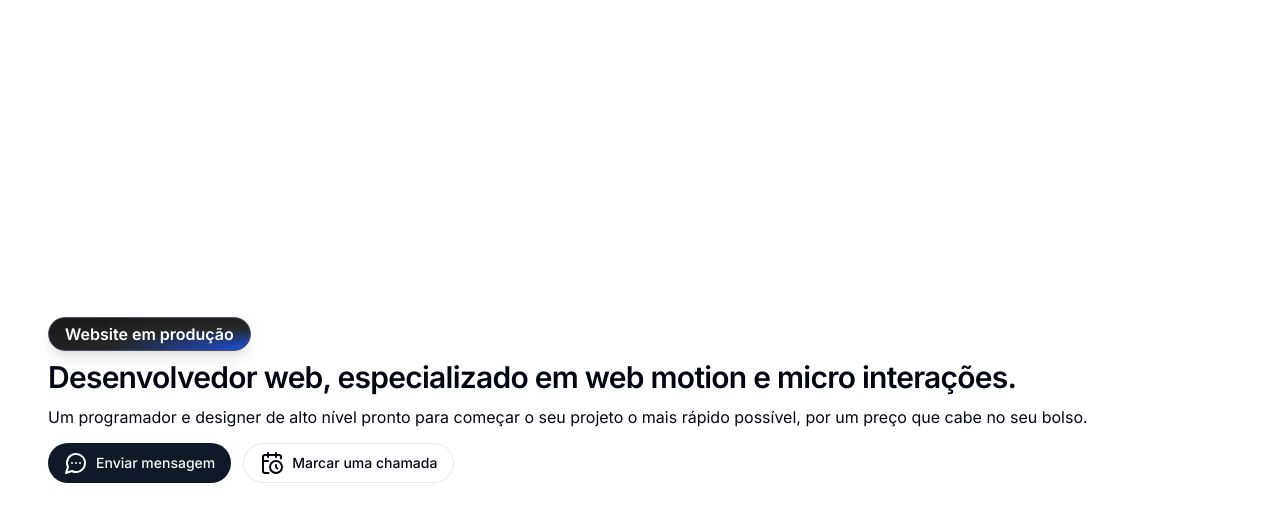
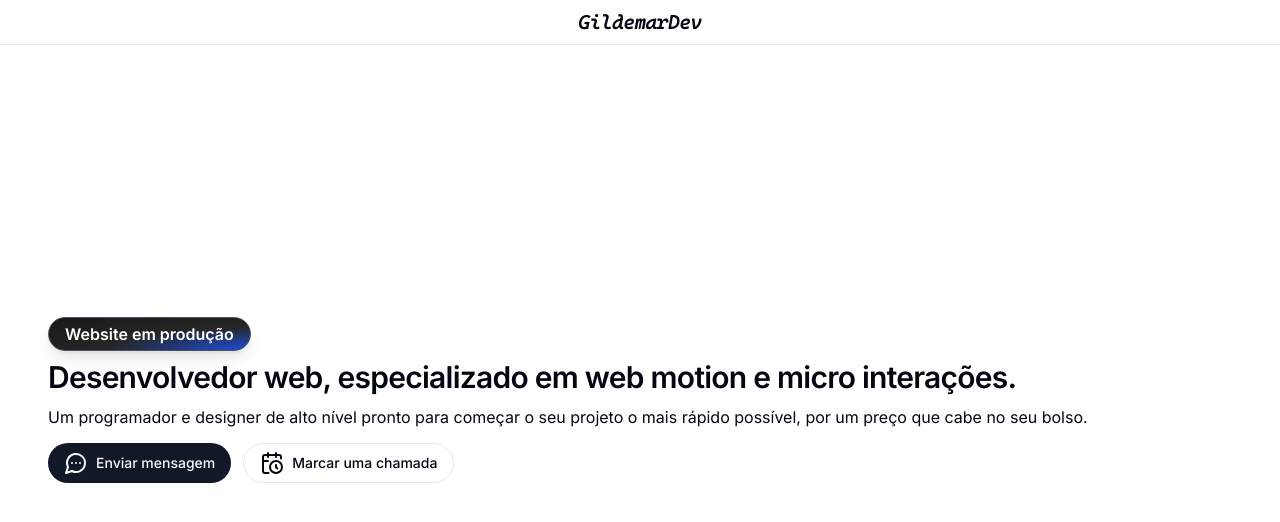
Before and after one commit to gildemardev/portfolio-2024, a Next.js app: page / in a window 1280 px wide. Shown: the top 522 px of the page. Built offline with nearby package versions, Linux system fonts and the light colour scheme.

Commit message:
Cria navbar

```diff
--- a/src/app/layout.tsx
+++ b/src/app/layout.tsx
@@ -2,6 +2,7 @@ import type { Metadata } from "next";
 import { Inter as FontSans } from "next/font/google";
 import "./globals.css";
 import { cn } from "@/lib/utils";
+import Navbar from "@/components/Navbar";
 
 export const fontSans = FontSans({
 	subsets: ["latin"],
@@ -9,8 +10,8 @@ export const fontSans = FontSans({
 });
 
 export const metadata: Metadata = {
-	title: "Create Next App",
-	description: "Generated by create next app",
+	title: "GildemarDev",
+	description: "Portfólio 2024 | email: gil@gildemar.dev",
 };
 
 export default function RootLayout({
@@ -25,6 +26,7 @@ export default function RootLayout({
 					"min-h-screen bg-background font-sans antialiased",
 					fontSans.variable
 				)}>
+				<Navbar />
 				{children}
 			</body>
 		</html>
--- /dev/null
+++ b/src/components/Navbar.tsx
@@ -0,0 +1,13 @@
+import { FC } from "react";
+
+const Navbar: FC = () => {
+	return (
+		<header className='w-full border-b flex justify-center items-center fixed py-2'>
+			<h3 className='scroll-m-20 text-xl font-semibold tracking-tight font-cascadia-italic'>
+				GildemarDev
+			</h3>
+		</header>
+	);
+};
+
+export default Navbar;
```
